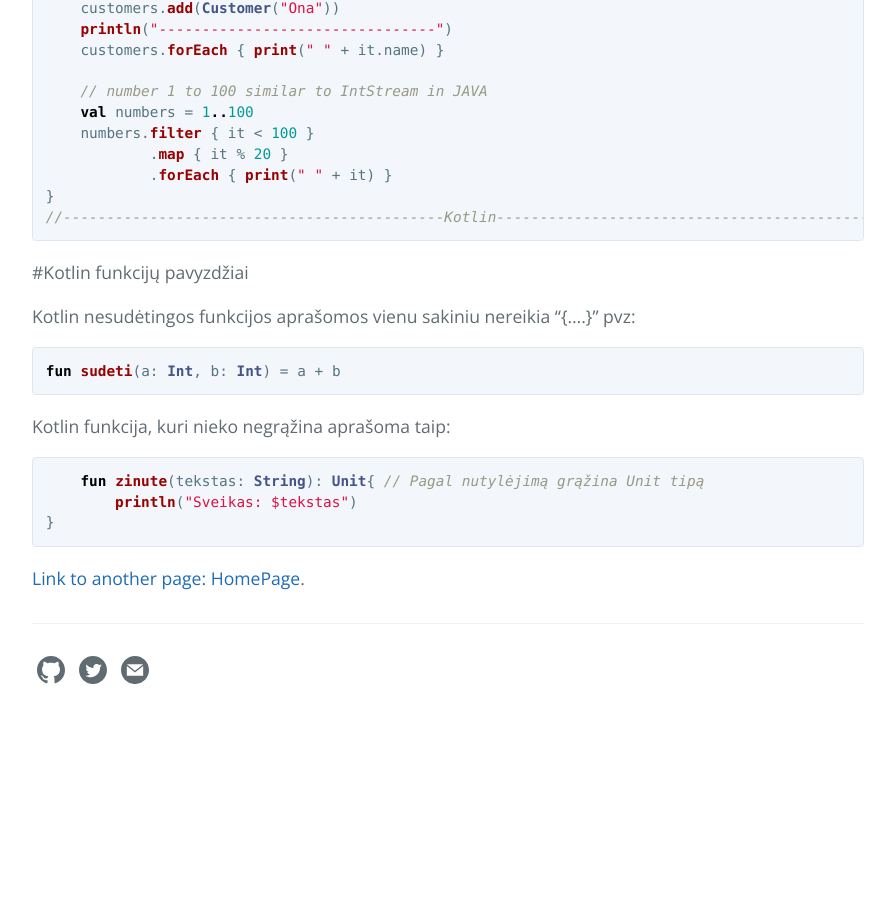
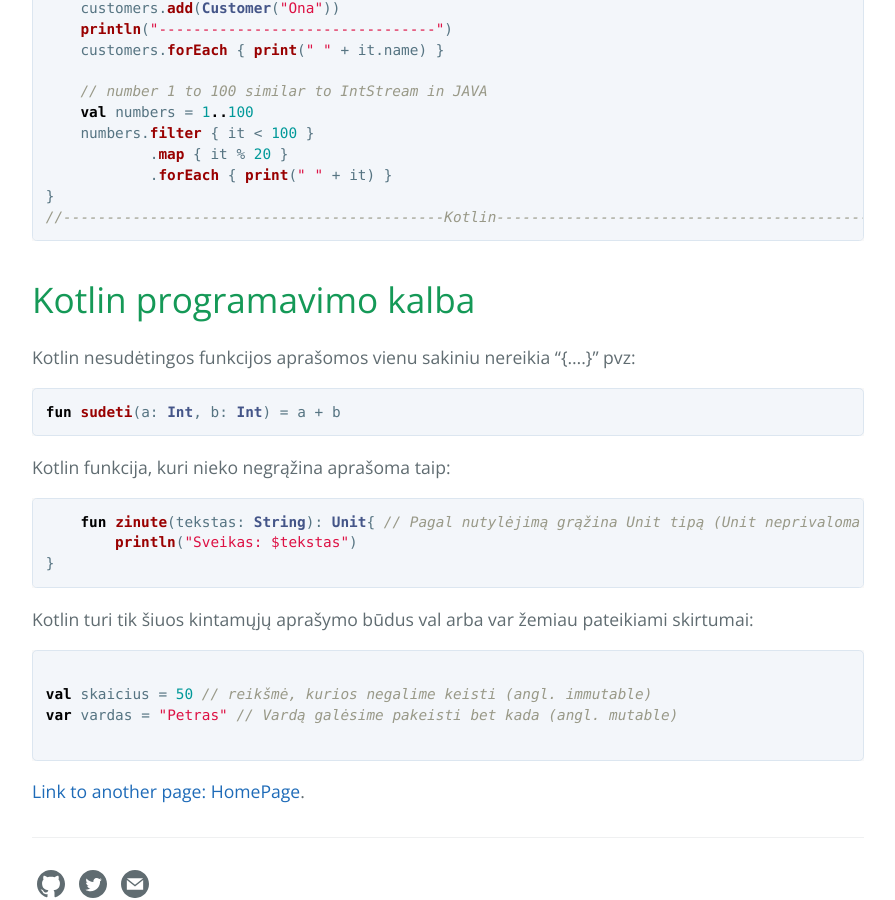
Before and after one commit to eif-courses/Java-Lecture-Notes, a Jekyll site: the page built from _posts/2017-10-29-overloading-kotlin-vs-java.md, in a window 1280 px wide and 900 px high, scrolled down 2097 px. Shown: the whole window, without its empty margins (192-1087 px from the left). Built offline with Jekyll 4.4.1, drawn with Linux system fonts in a browser that asks for light colours; before the commit the page ends 2835 px from its top, so only the background shows below that.

Commit message:
Update 2017-10-29-overloading-kotlin-vs-java.md

````diff
--- a/_posts/2017-10-29-overloading-kotlin-vs-java.md
+++ b/_posts/2017-10-29-overloading-kotlin-vs-java.md
@@ -104,7 +104,7 @@ fun main(args: Array<String>) {
 //--------------------------------------------Kotlin-----------------------------------------------//
 ```
 
-#Kotlin funkcijų pavyzdžiai
+# Kotlin programavimo kalba
 
 Kotlin nesudėtingos funkcijos aprašomos vienu sakiniu nereikia "{....}" pvz:
 ```kotlin
@@ -112,13 +112,18 @@ fun sudeti(a: Int, b: Int) = a + b
 ```
 Kotlin funkcija, kuri nieko negrąžina aprašoma taip:
 ```kotlin
-    fun zinute(tekstas: String): Unit{ // Pagal nutylėjimą grąžina Unit tipą
+    fun zinute(tekstas: String): Unit{ // Pagal nutylėjimą grąžina Unit tipą (Unit neprivaloma rašyti).
         println("Sveikas: $tekstas")
 }
 ```
 
+Kotlin turi tik šiuos kintamųjų aprašymo būdus val arba var žemiau pateikiami skirtumai:
+```kotlin
 
+val skaicius = 50 // reikšmė, kurios negalime keisti (angl. immutable)
+var vardas = "Petras" // Vardą galėsime pakeisti bet kada (angl. mutable)
 
+```
 
 
 
````
